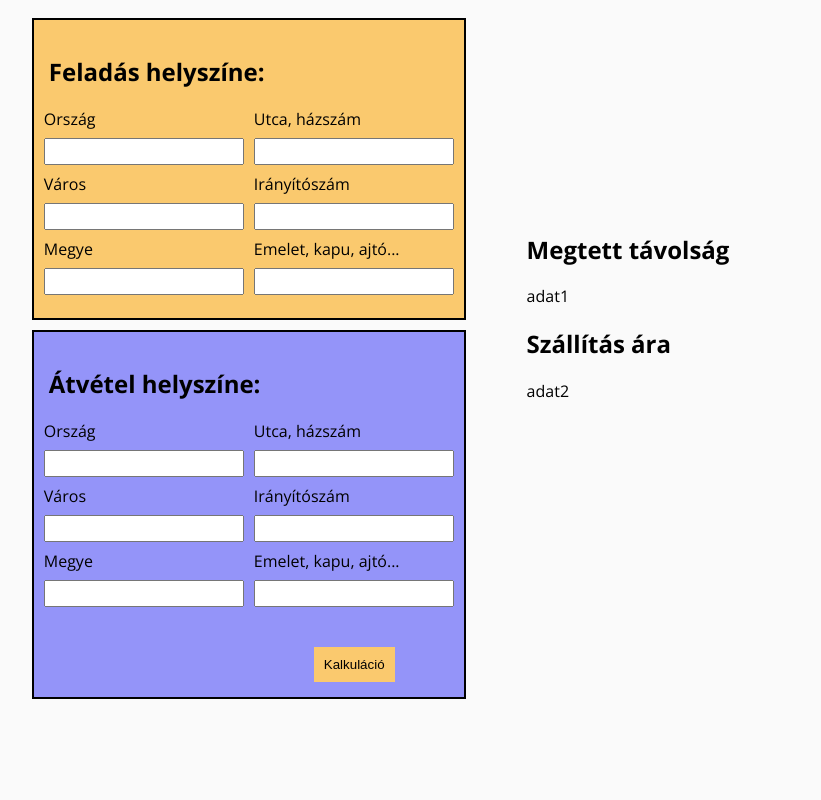
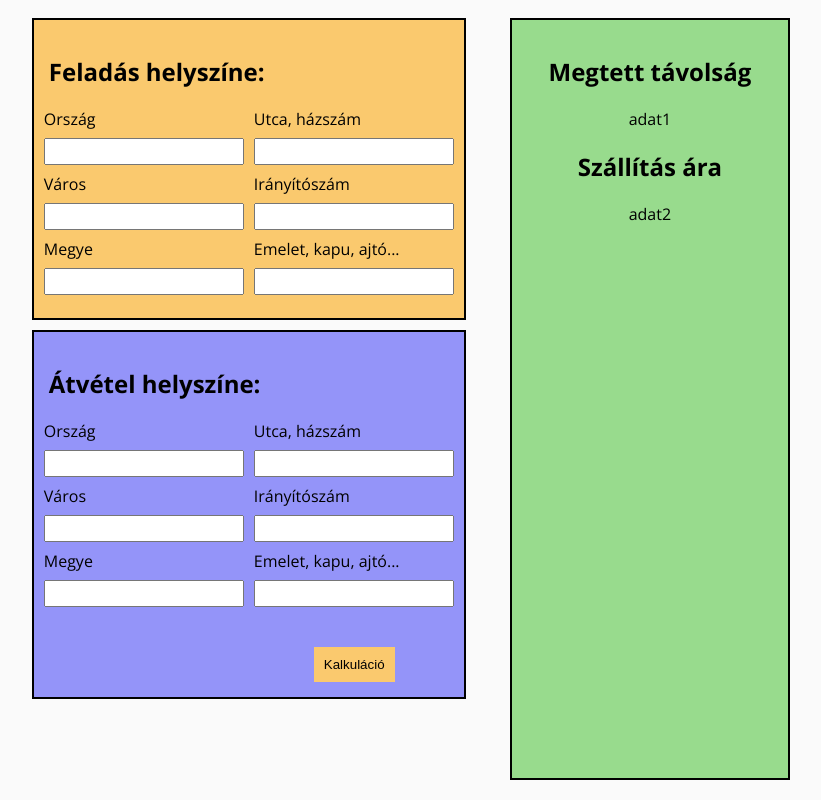
Before and after one commit to vlkeniko/lorenzo, a plain HTML site: page lorenzo/index.html in a window 1280 px wide. Shown: the whole page, without its empty margins (229-1050 px from the left). Drawn offline with nearby package versions, Linux system fonts and the light colour scheme.

Commit message:
Add files via upload

```diff
--- a/lorenzo/styles.css
+++ b/lorenzo/styles.css
@@ -82,6 +82,10 @@ max-width: 400px;
 .f{
     margin-left: 0;
     margin-right: 20%;
-    margin-top: 15%;
+   height: 91vh;
+    background-color: rgb(152, 219, 141);
+    border-style: solid;
+    border-width: 2px;
+    text-align: center;
 
 }
```
